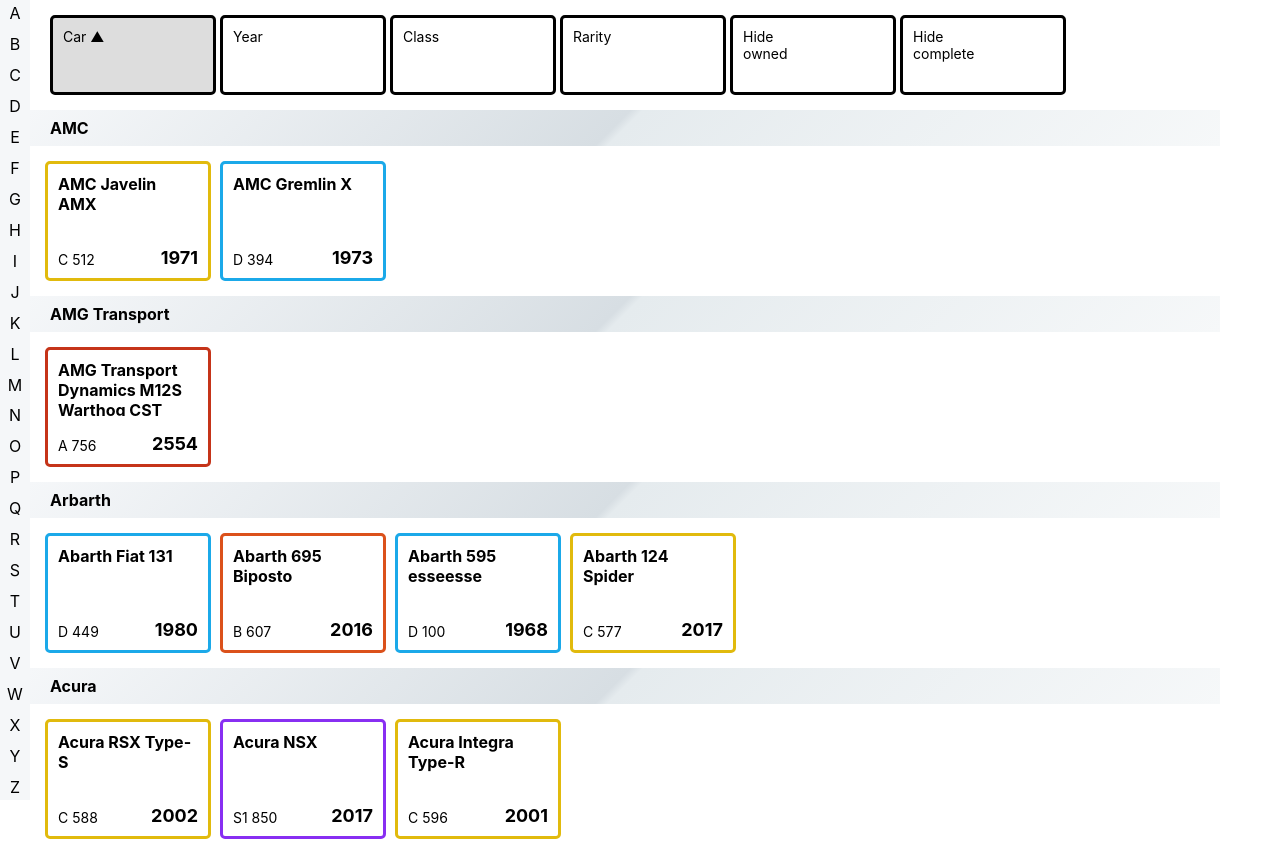
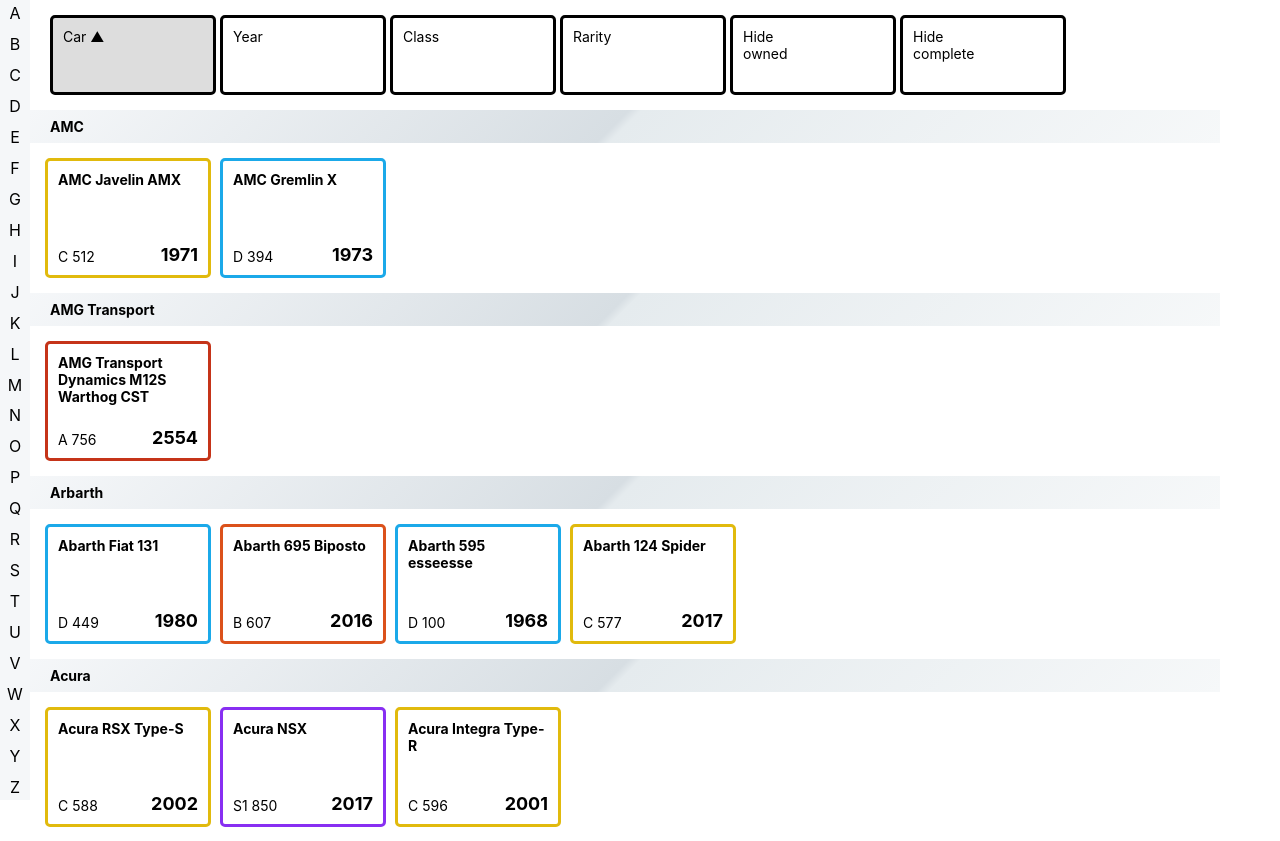
Before and after one commit to onion2k/fh4-car-tracker, a React (Create React App) app: page / in a window 1280 px wide. Shown: the top 841 px of the page. Built offline with nearby package versions, Linux system fonts and the light colour scheme.

Commit message:
Reduced the font size on desktop

```diff
--- a/src/Car.css
+++ b/src/Car.css
@@ -84,5 +84,4 @@
     .Car {
         width: 140px;
     }
-    .title { font-size: 16px; }
 }
```
